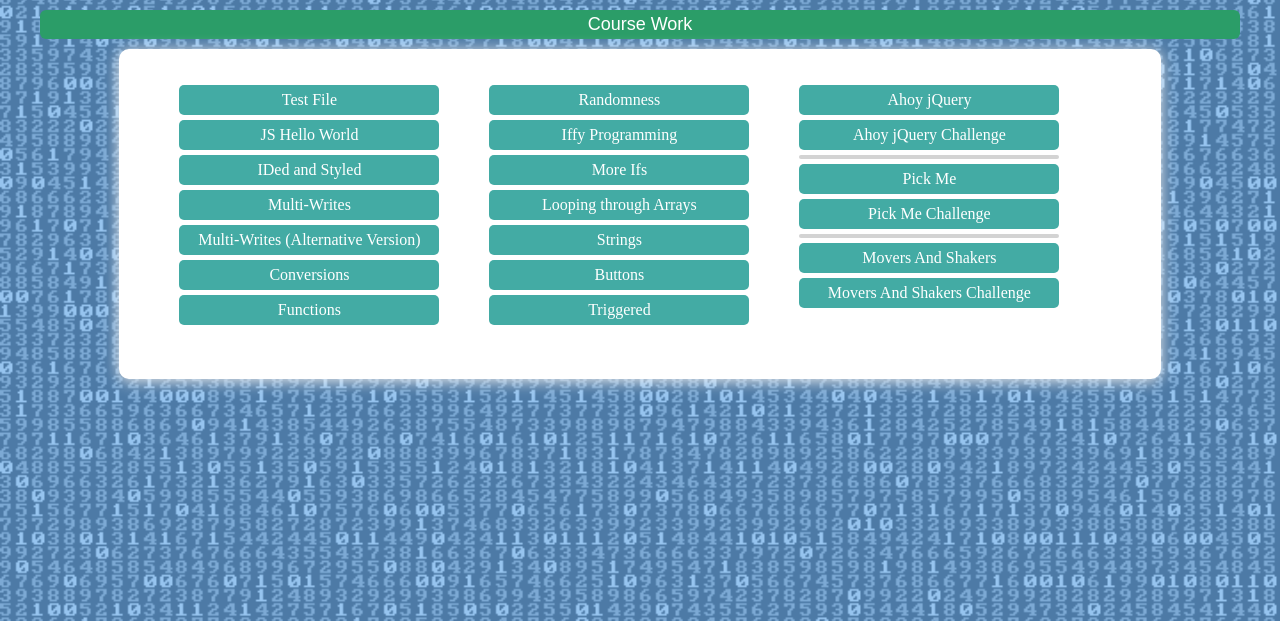
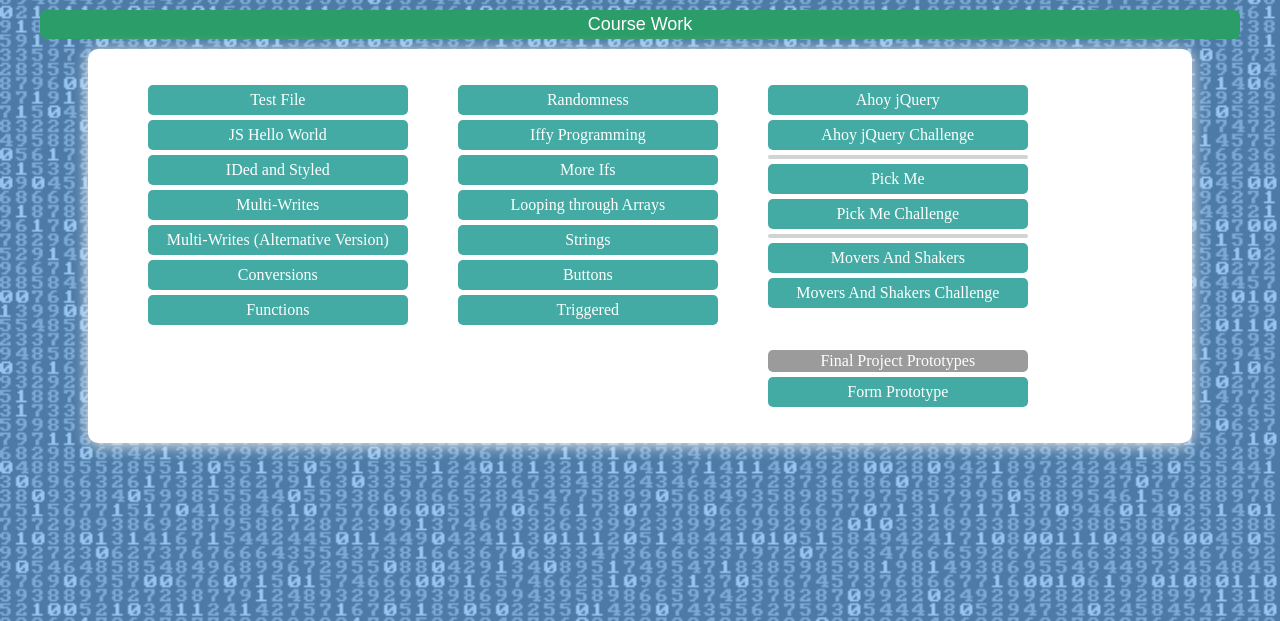
Before and after one commit to RichardBrowning/N341-Client-Side-Web-Programming, a PHP site: the page made by N341 Student Course Page.html in a window 1280 px wide. Shown: the part 179-800 px from the top of the page. Run offline with PHP 8.4, Linux system fonts and the light colour scheme.

Commit message:
Update Main Page

```diff
--- a/N341 Student Course Page.html
+++ b/N341 Student Course Page.html
@@ -135,6 +135,13 @@
                     <a href="./moversAndShakersChallenge/moversAndShakersChallenge.html" target="blank">Movers And Shakers Challenge</a>  <!-- link to Pick Me Challenge lab -->
                 </li>
             </ul>
+            <!--New column of unordered list FOR FINAL PROJECT ITEMS-->
+            <ul>
+                <li style="background-color:rgb(155, 155, 155)">Final Project Prototypes</li>
+                <li>
+                    <a href=".formPrototype/formPrototype.html" target="blank">Form Prototype</a>  <!-- link to Pick Me Challenge lab -->
+                </li>
+            </ul>
         </div>
     </body>
 </html>
--- a/css/coursePageStylesheet.css
+++ b/css/coursePageStylesheet.css
@@ -91,7 +91,7 @@ header{
 
 /* Setting the formatting for the id="asssignments" division */
 #assignments{
-	width: 80%;
+	width: 85%;
     height: auto;
 	margin: 0 auto;
     overflow: hidden;
```
